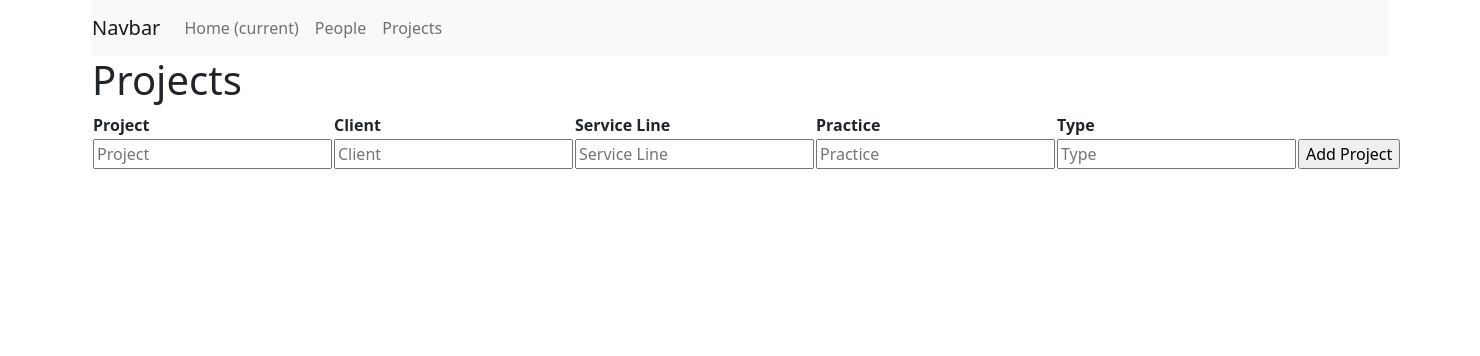
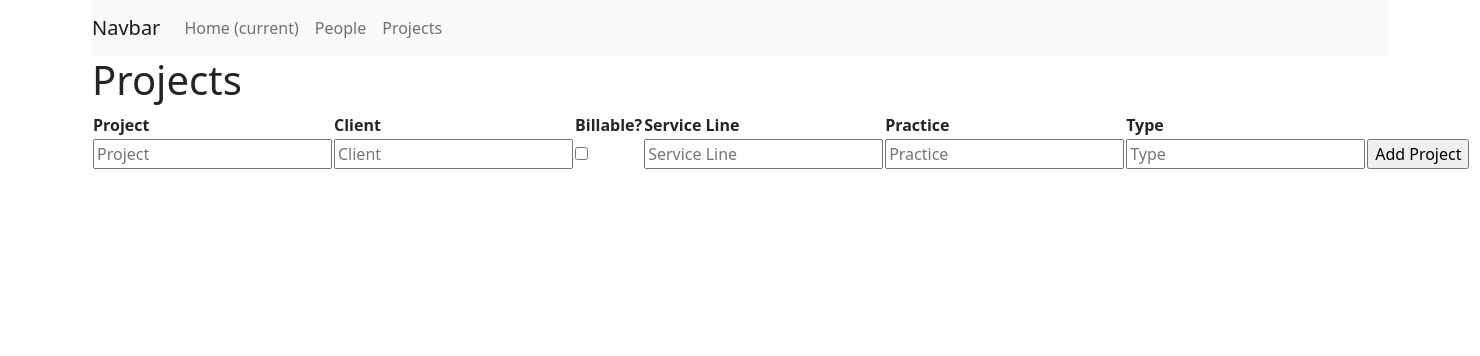
Before and after one commit to akodali92/looker_projects, a Flask app: page /projects in a window 1480 px wide. Shown: the top 356 px of the page. Run offline with Flask 2, Linux system fonts and the light colour scheme; data that the repository does not hold is empty.

Commit message:
Add projects.is_billable field

```diff
--- a/app/models/projects.py
+++ b/app/models/projects.py
@@ -15,6 +15,7 @@ class ProjectModel(BaseMixin, db.Model):
     sk_project = db.Column(db.String, primary_key=True, default=default_uuid)
     project = db.Column(db.String, nullable=False)
     client = db.Column(db.String, nullable=False)
+    is_billable = db.Column(db.Boolean, default=False)
     service_line = db.Column(db.String, nullable=False)
     practice = db.Column(db.String, nullable=False)
     type = db.Column(db.String, nullable=False)
--- a/app/templates/projects.html
+++ b/app/templates/projects.html
@@ -10,6 +10,7 @@
             <tr>
                 <th>Project</th>
                 <th>Client</th>
+                <th>Billable?</th>
                 <th>Service Line</th>
                 <th>Practice</th>
                 <th>Type</th>
@@ -20,6 +21,14 @@
             <tr>
                 <td>{{ project.project }}</td>
                 <td>{{ project.client }}</td>
+                <td>
+                    <input
+                        type="checkbox"
+                        {% if project.is_billable %}
+                        checked
+                        {% endif %}
+                    />
+                </td>
                 <td>{{ project.service_line }}</td>
                 <td>{{ project.practice }}</td>
                 <td>{{ project.type }}</td>
@@ -38,6 +47,9 @@
                     </td>
                     <td>
                         <input type="text" name="client" placeholder="Client" />
+                    </td>
+                    <td>
+                        <input type="checkbox" name="is_billable" />
                     </td>
                     <td>
                         <input type="text" name="service_line" placeholder="Service Line" />
```
